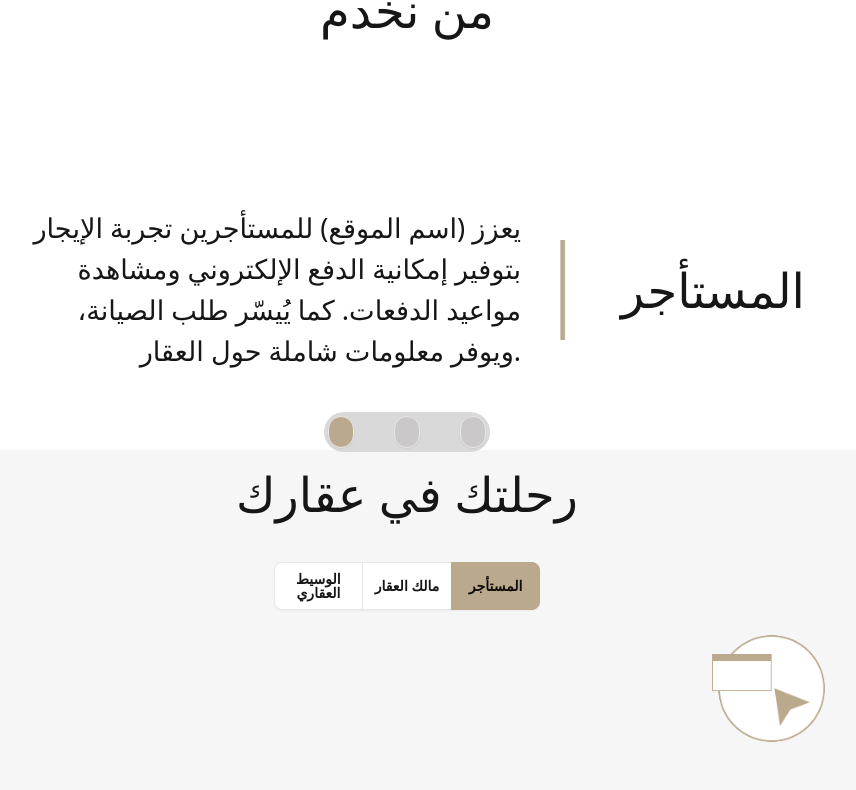
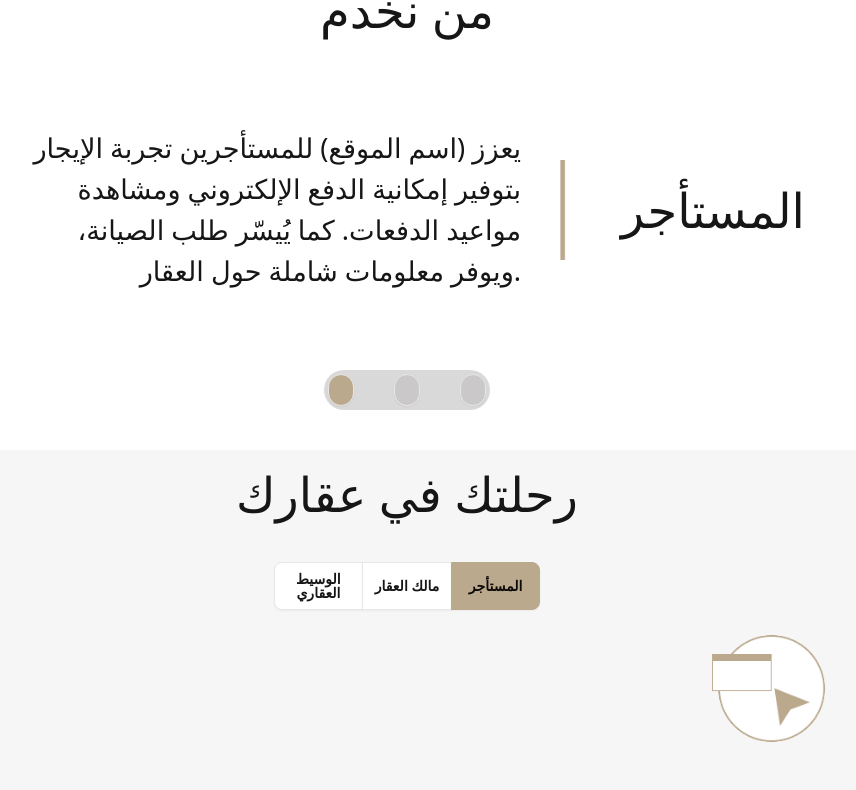
Before and after one commit to amalsaab/Amar, a React (Vite) app in the folder Aqarati-app/: page / in a window 1280 px wide. Shown: the part 916-1706 px from the top of the page, without its empty margins (233-1089 px from the left). Built offline with nearby package versions, Linux system fonts and the light colour scheme.

Commit message:
sticky nav

```diff
--- a/Aqarati-app/src/Compnent/Landing.jsx
+++ b/Aqarati-app/src/Compnent/Landing.jsx
@@ -126,7 +126,7 @@ const changetoM3 = ()=>{
         </div>
 
 
-        <div className='flex items-center justify-center w-[100vw] h-[50vh] flex-col'>
+        <div className='flex items-center justify-center w-[100vw] h-[20vh] flex-col'>
 
             <div className='flex items-center'>
 
@@ -137,15 +137,16 @@ const changetoM3 = ()=>{
 
             </div>
 
-            <div className='pt-10 flex gap-10 '>
+
+
+            </div>
+            <div className='pt-20 flex gap-10 w-[100vw]  justify-center '>
                 <div className='bg-[#D9D9D9] flex gap-10 rounded-full w-[13vw] h-[5vh] justify-center  items-center  '>
                 <button id='m1'   onClick={changetoM1} className="btn btn-sm bg-[#BBA98D] w-[2vw] rounded-full"> </button>
                 <button id='m2'  onClick={changetoM2} className="btn btn-sm bg-[#CAC8C8]  w-[2vw] rounded-full"> </button>
                 <button id='m3'  onClick={changetoM3} className="btn btn-sm bg-[#CAC8C8] w-[2vw] rounded-full "> </button>
 
                 </div>
-
-            </div>
         </div>
     </div>
 
```
